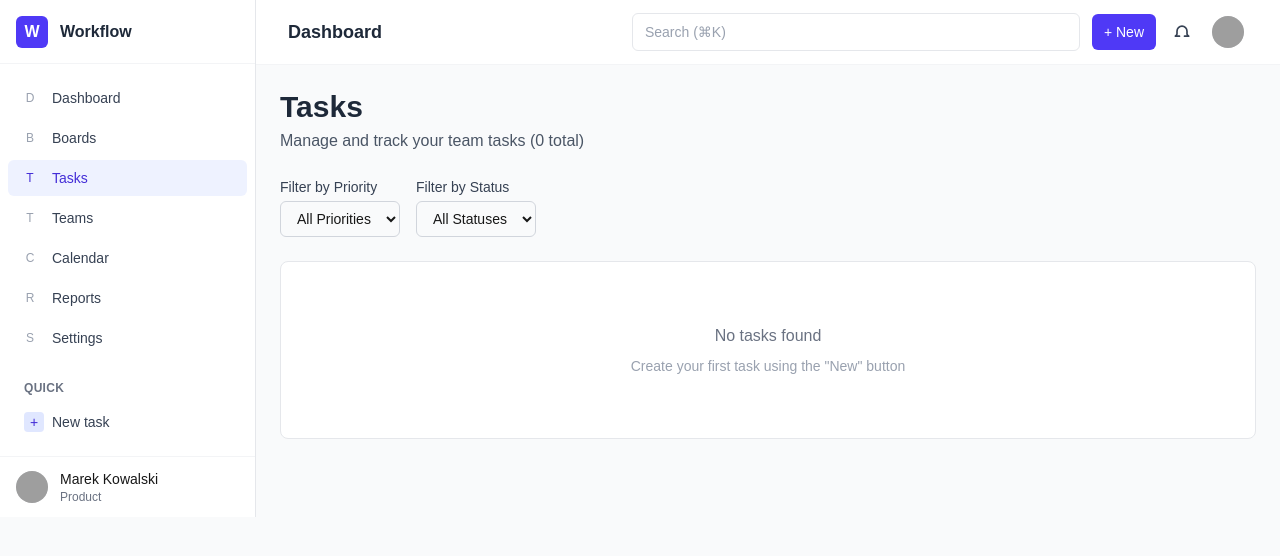
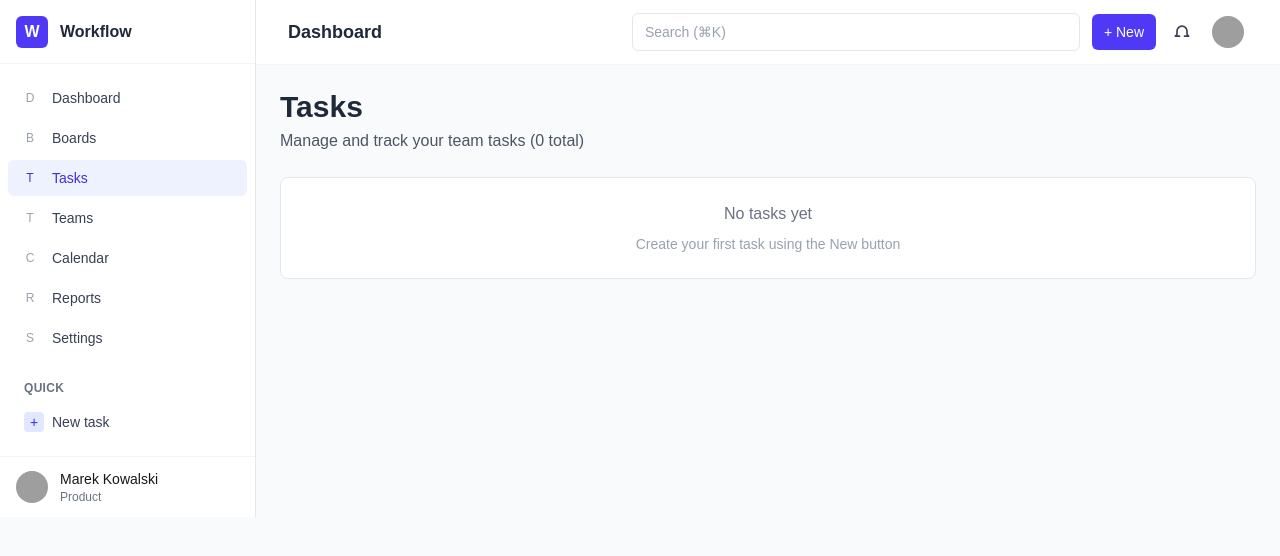
Before and after one commit to weblukas/workflow, a Next.js app: page /tasks in a window 1280 px wide. Shown: the top 556 px of the page. Built offline with nearby package versions, Linux system fonts and the light colour scheme; grey boxes are pictures that could not be loaded.

Commit message:
feat: make task more readable and changed styles

```diff
--- a/app/tasks/page.tsx
+++ b/app/tasks/page.tsx
@@ -7,116 +7,95 @@ const priorityColors: Record<
   string,
   { bg: string; text: string; badge: string }
 > = {
-  low: { bg: 'bg-blue-50', text: 'text-blue-700', badge: 'bg-blue-100' },
+  low: {
+    bg: 'bg-green-50',
+    text: 'text-green-800',
+    badge: 'bg-green-100 text-green-800',
+  },
   medium: {
     bg: 'bg-yellow-50',
-    text: 'text-yellow-700',
-    badge: 'bg-yellow-100',
+    text: 'text-yellow-800',
+    badge: 'bg-yellow-100 text-yellow-800',
   },
-  high: { bg: 'bg-red-50', text: 'text-red-700', badge: 'bg-red-100' },
+  high: {
+    bg: 'bg-red-50',
+    text: 'text-red-800',
+    badge: 'bg-red-100 text-red-800',
+  },
 };
 
 const statusColors: Record<string, string> = {
-  todo: 'bg-gray-100 text-gray-700',
-  'in-progress': 'bg-indigo-100 text-indigo-700',
-  done: 'bg-green-100 text-green-700',
+  todo: 'bg-gray-100 text-gray-800',
+  'in-progress': 'bg-yellow-100 text-yellow-800',
+  done: 'bg-green-100 text-green-800',
 };
 
 export default function TasksPage() {
-  const tasks = useTaskStore((state) => state.tasks);
-  const [filterPriority, setFilterPriority] = React.useState<string>('all');
-  const [filterStatus, setFilterStatus] = React.useState<string>('all');
-
-  const filteredTasks = tasks.filter((task) => {
-    const priorityMatch =
-      filterPriority === 'all' || task.priority === filterPriority;
-    const statusMatch = filterStatus === 'all' || task.status === filterStatus;
-    return priorityMatch && statusMatch;
-  });
+  const tasks = useTaskStore((s) => s.tasks);
+  const updateTask = useTaskStore((s) => s.updateTask);
 
   return (
     <div>
-      <div className='mb-6 flex items-center justify-between'>
-        <div>
+      <div className='mb-6'>
         <h1 className='text-3xl font-bold text-gray-800'>Tasks</h1>
         <p className='mt-1 text-gray-600'>
           Manage and track your team tasks ({tasks.length} total)
         </p>
       </div>
-      </div>
 
-      <div className='mb-6 flex gap-4'>
-        <div>
-          <label className='block text-sm font-medium text-gray-700'>
-            Filter by Priority
-          </label>
-          <select
-            value={filterPriority}
-            onChange={(e) => setFilterPriority(e.target.value)}
-            className='mt-1 rounded-md border border-gray-300 px-3 py-2 text-sm'
-          >
-            <option value='all'>All Priorities</option>
-            <option value='low'>Low</option>
-            <option value='medium'>Medium</option>
-            <option value='high'>High</option>
-          </select>
-        </div>
-        <div>
-          <label className='block text-sm font-medium text-gray-700'>
-            Filter by Status
-          </label>
-          <select
-            value={filterStatus}
-            onChange={(e) => setFilterStatus(e.target.value)}
-            className='mt-1 rounded-md border border-gray-300 px-3 py-2 text-sm'
-          >
-            <option value='all'>All Statuses</option>
-            <option value='todo'>To Do</option>
-            <option value='in-progress'>In Progress</option>
-            <option value='done'>Done</option>
-          </select>
-        </div>
-      </div>
-
-      <div className='space-y-3'>
-        {filteredTasks.length === 0 ? (
-          <div className='rounded-lg border border-gray-200 bg-white p-6'>
-            <div className='flex h-32 items-center justify-center'>
+      <div className='grid gap-4 sm:grid-cols-2 lg:grid-cols-3'>
+        {tasks.length === 0 ? (
+          <div className='rounded-lg border border-gray-200 bg-white p-6 col-span-full'>
             <div className='text-center'>
-                <p className='text-gray-500'>No tasks found</p>
+              <p className='text-gray-500'>No tasks yet</p>
               <p className='mt-2 text-sm text-gray-400'>
-                  {tasks.length === 0
-                    ? 'Create your first task using the "New" button'
-                    : 'Try adjusting your filters'}
+                Create your first task using the New button
               </p>
             </div>
           </div>
-          </div>
         ) : (
-          filteredTasks.map((task) => (
+          tasks.map((task) => {
+            const created = new Date(task.createdAt);
+            const timeString = created.toLocaleTimeString([], {
+              hour: '2-digit',
+              minute: '2-digit',
+            });
+            const dateString = created.toLocaleDateString();
+            const progress =
+              task.status === 'todo'
+                ? 0
+                : task.status === 'in-progress'
+                ? 50
+                : 100;
+
+            return (
               <div
                 key={task.id}
-              className={`rounded-lg border border-gray-200 p-4 ${
-                priorityColors[task.priority].bg
+                className={`rounded-lg border border-gray-200 p-4 bg-white ${
+                  priorityColors[task.priority]?.bg ?? ''
                 }`}
               >
-              <div className='flex items-start justify-between'>
-                <div className='flex-1'>
-                  <div className='flex items-center gap-3'>
+                <div className='mb-2'>
                   <h3
-                      className={`text-lg font-semibold ${
-                        priorityColors[task.priority].text
+                    className={`text-xl font-bold ${
+                      priorityColors[task.priority]?.text ?? ''
                     }`}
                   >
                     {task.title}
                   </h3>
-                    <span
-                      className={`inline-flex items-center rounded-full px-2.5 py-0.5 text-xs font-medium ${
-                        priorityColors[task.priority].badge
-                      }`}
-                    >
-                      {task.priority}
-                    </span>
+                  {task.description && (
+                    <p className='text-sm text-gray-600 mt-1'>
+                      {task.description}
+                    </p>
+                  )}
+                </div>
+
+                <div className='flex items-center justify-between gap-4'>
+                  <div className='flex-1'>
+                    <div className='flex flex-col gap-2'>
+                      <div className='flex items-center gap-4'>
+                        <div className='flex items-center gap-2'>
+                          <span className='text-xs text-gray-500'>Status:</span>
                           <span
                             className={`inline-flex items-center rounded-full px-2.5 py-0.5 text-xs font-medium ${
                               statusColors[task.status]
@@ -129,27 +108,52 @@ export default function TasksPage() {
                               : 'To Do'}
                           </span>
                         </div>
-                  {task.description && (
-                    <p className='mt-2 text-sm text-gray-700'>
-                      {task.description}
-                    </p>
-                  )}
-                  <div className='mt-3 flex gap-4 text-xs text-gray-600'>
-                    {task.assignee && (
-                      <div>
-                        <span className='font-medium'>Assigned to:</span>{' '}
-                        {task.assignee}
+
+                        <div className='flex items-center gap-2'>
+                          <span className='text-xs text-gray-500'>
+                            Priority:
+                          </span>
+                          <span
+                            className={`inline-flex items-center rounded-full px-2.5 py-0.5 text-xs font-medium ${
+                              priorityColors[task.priority]?.badge ?? ''
+                            }`}
+                          >
+                            {task.priority}
+                          </span>
                         </div>
-                    )}
-                    <div>
-                      <span className='font-medium'>Created:</span>{' '}
-                      {new Date(task.createdAt).toLocaleDateString()}
+                      </div>
+
+                      <div className='w-full max-w-sm'>
+                        <div className='h-2 w-full rounded-full bg-gray-100'>
+                          <div
+                            className='h-2 rounded-full bg-indigo-500'
+                            style={{ width: `${progress}%` }}
+                          />
                         </div>
                       </div>
                     </div>
                   </div>
+
+                  <div>
+                    <select
+                      value={task.status}
+                      onChange={(e) =>
+                        updateTask(task.id, { status: e.target.value as 'todo' | 'in-progress' | 'done' })
+                      }
+                      className='rounded-md border border-gray-300 px-2 py-1 text-sm'
+                    >
+                      <option value='todo'>To Do</option>
+                      <option value='in-progress'>In Progress</option>
+                      <option value='done'>Done</option>
+                    </select>
+                    <div className='text-xs text-gray-400 mt-2'>
+                      {dateString} • {timeString}
                     </div>
-          ))
+                  </div>
+                </div>
+              </div>
+            );
+          })
         )}
       </div>
     </div>
```
Lines whose indentation alone changed are shown as unchanged.
